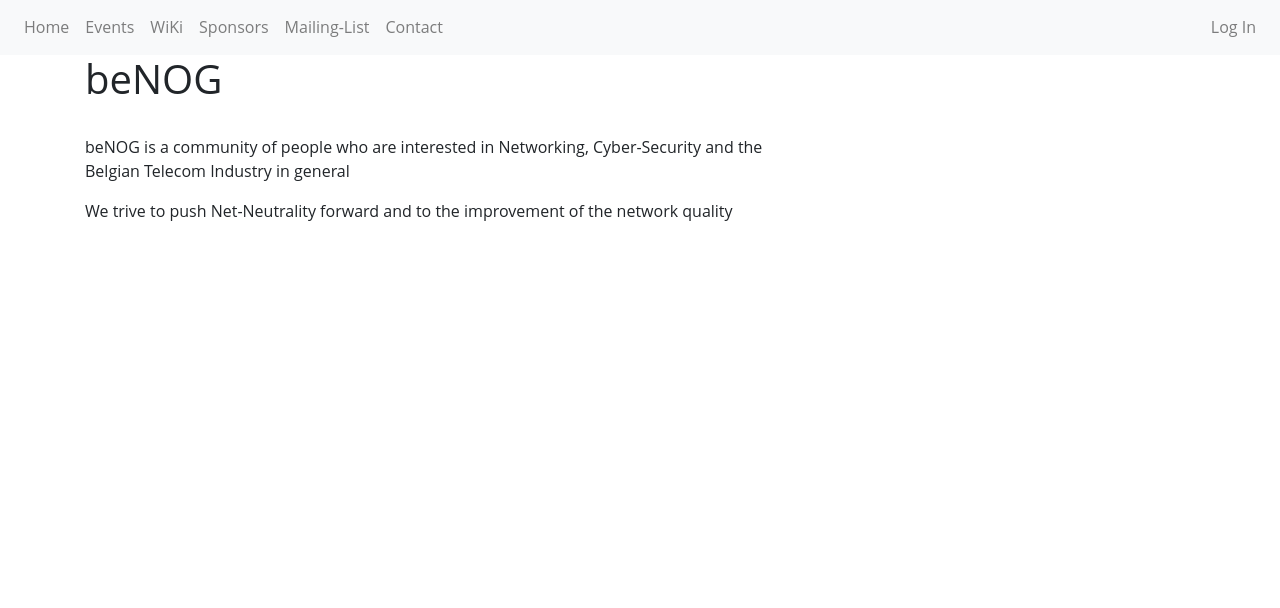
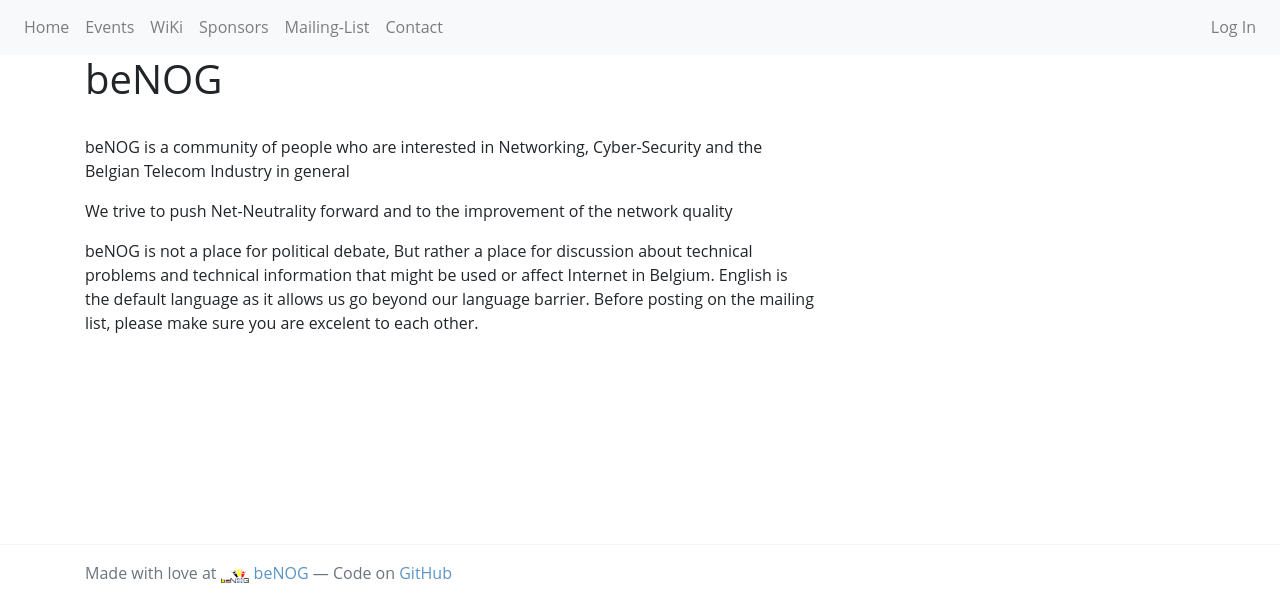
Before and after one commit to BENOG-belgium/website, a Django app: page / in a window 1280 px wide. Shown: the part 192-800 px from the top of the page. Run offline with Django 3.2, Linux system fonts and the light colour scheme; some libraries are stand-ins or nearby versions.

Commit message:
Adding content

```diff
--- a/benog/templates/base.html
+++ b/benog/templates/base.html
@@ -57,6 +57,16 @@
     {% endblock %}
         </div>
     </section>
+    <footer class="footer">
+        <div class="container">
+            <p class="text-muted">
+                Made with love at
+                <a href="http://benog.net">
+                    <img src="/static/img/benog.png" style="height: 1em;">
+                    beNOG</a> — Code on <a href="http://github.com/BENOG-belgium/website">GitHub</a>
+            </p>
+        </div>
+    </footer>
 </body>
 
 </html>
--- a/benog/templates/home.html
+++ b/benog/templates/home.html
@@ -8,6 +8,8 @@
             <p>beNOG is a community of people who are interested in Networking, Cyber-Security and the Belgian Telecom Industry in general</p>
 
             <p>We trive to push Net-Neutrality forward and to the improvement of the network quality</p>
+            <p>beNOG is not a place for political debate, But rather a place for discussion about technical problems and technical information that might be used or affect Internet in Belgium. English is the default language as it allows us go beyond our language barrier.
+                Before posting on the mailing list, please make sure you are excelent to each other.</p>
         </div>
     </div>
 {% endblock %}
```
